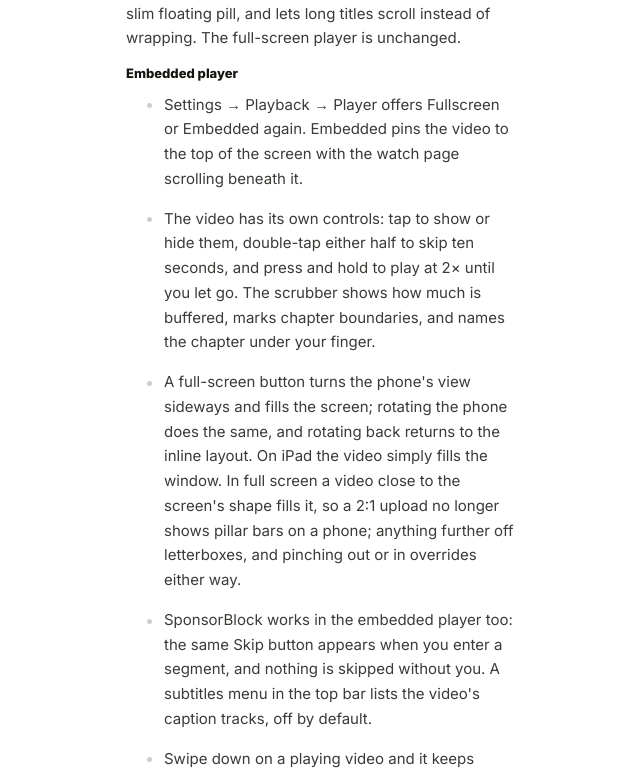
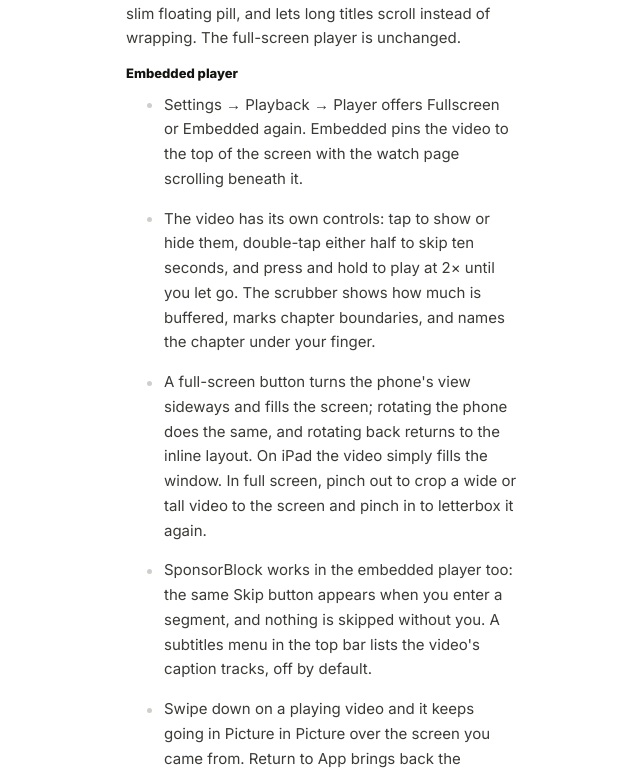
Before and after one commit to heysonder/atlas-landing, a Next.js app: page /changelog in a window 1280 px wide. Shown: the part 523-1297 px from the top of the page, without its empty margins (318-958 px from the left). Built offline with nearby package versions, Linux system fonts and the light colour scheme.

Commit message:
docs(changelog): full screen letterboxes unless pinched

```diff
--- a/app/changelog/page.tsx
+++ b/app/changelog/page.tsx
@@ -21,7 +21,7 @@ const RELEASES = [
         changes: [
           "Settings → Playback → Player offers Fullscreen or Embedded again. Embedded pins the video to the top of the screen with the watch page scrolling beneath it.",
           "The video has its own controls: tap to show or hide them, double-tap either half to skip ten seconds, and press and hold to play at 2× until you let go. The scrubber shows how much is buffered, marks chapter boundaries, and names the chapter under your finger.",
-          "A full-screen button turns the phone's view sideways and fills the screen; rotating the phone does the same, and rotating back returns to the inline layout. On iPad the video simply fills the window. In full screen a video close to the screen's shape fills it, so a 2:1 upload no longer shows pillar bars on a phone; anything further off letterboxes, and pinching out or in overrides either way.",
+          "A full-screen button turns the phone's view sideways and fills the screen; rotating the phone does the same, and rotating back returns to the inline layout. On iPad the video simply fills the window. In full screen, pinch out to crop a wide or tall video to the screen and pinch in to letterbox it again.",
           "SponsorBlock works in the embedded player too: the same Skip button appears when you enter a segment, and nothing is skipped without you. A subtitles menu in the top bar lists the video's caption tracks, off by default.",
           "Swipe down on a playing video and it keeps going in Picture in Picture over the screen you came from. Return to App brings back the embedded player on the same video without reloading it; a paused video simply closes.",
           "The Lock Screen and Control Center show the title, channel, and artwork with play, pause, skip, and seek, the same as the full-screen player.",
--- a/app/changelog/summary/page.tsx
+++ b/app/changelog/summary/page.tsx
@@ -29,7 +29,7 @@ const SUMMARIES: readonly Summary[] = [
       "Swipe the video down and it keeps playing in Picture in Picture over the screen you came from; Return to App brings the player back.",
       "A slim glass tab bar replaces the system one, and long titles scroll on one line instead of wrapping. Both can be turned off in Settings → Content.",
       "Live streams open at the live edge with a LIVE badge you can tap to catch up.",
-      "SponsorBlock's Skip button works in the embedded player, and near-fit videos fill the screen in full screen with pinch to override.",
+      "SponsorBlock's Skip button, a subtitles menu, and pinch-to-fill in full screen all work in the embedded player.",
     ],
     keenEye: [
       "The scrubber names the chapter under your finger while you drag.",
```
